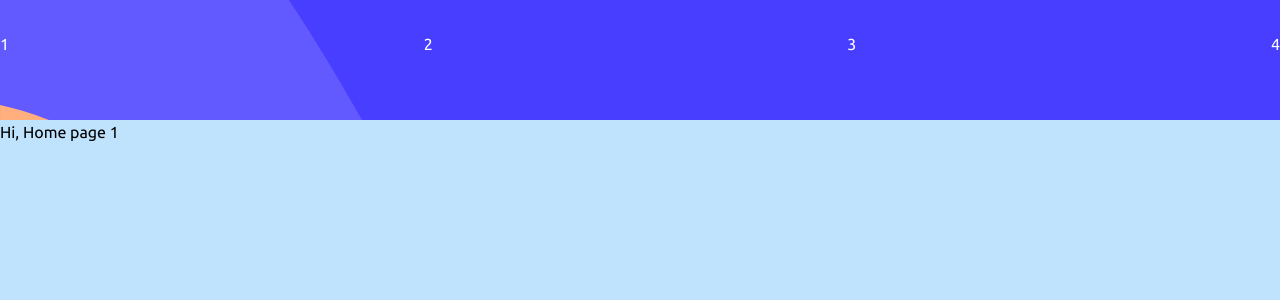
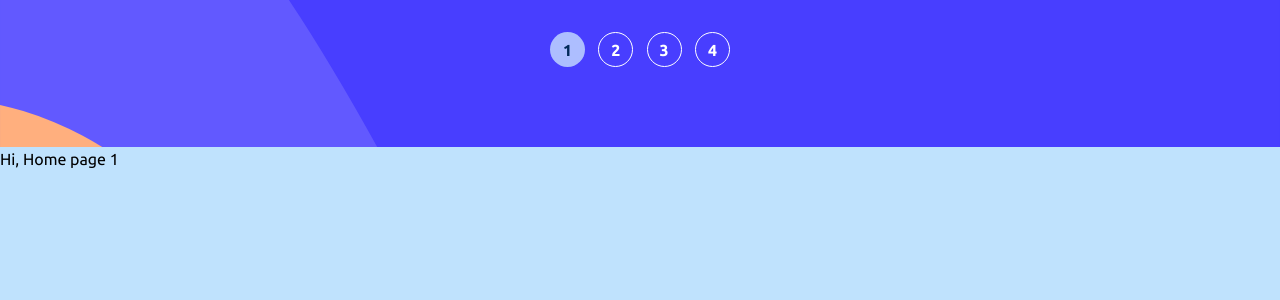
Before and after one commit to sodiqsanusi/multi-step-form, a Next.js app: page / in a window 1280 px wide. Shown: the top 300 px of the page. Built offline with nearby package versions, Linux system fonts and the light colour scheme.

Commit message:
Did the progress checker section, bit of functionality included

```diff
--- a/components/stageProgress/stageProgress.js
+++ b/components/stageProgress/stageProgress.js
@@ -1,32 +1,37 @@
 import styles from './stageProgress.module.css';
+import { useContext } from 'react'
+import { globalContext } from '../../globalContext';
 
 const StageProgress = () => {
+
+  let {stage} = useContext(globalContext)
+
   return (
     <section className={styles.container}>
       <ul className={styles.progressList}>
         <li>
-          <div className={`${styles.progressListNum}`}>1</div>
+          <div className={styles.progressListNum} id={`active1${stage}`}>1</div>
           <div className={styles.progressListExp}>
             <p>step 1</p>
             <p>your info</p>
           </div>
         </li>
         <li>
-          <div className={`${styles.progressListNum}`}>2</div>
+          <div className={styles.progressListNum} id={`active2${stage}`}>2</div>
           <div className={styles.progressListExp}>
             <p>step 2</p>
             <p>select plan</p>
           </div>
         </li>
         <li>
-          <div className={`${styles.progressListNum}`}>3</div>
+          <div className={styles.progressListNum} id={`active3${stage}`}>3</div>
           <div className={styles.progressListExp}>
             <p>step 3</p>
             <p>add-ons</p>
           </div>
         </li>
         <li>
-          <div className={`${styles.progressListNum}`}>4</div>
+          <div className={styles.progressListNum} id={`active4${stage}`}>4</div>
           <div className={styles.progressListExp}>
             <p>step 4</p>
             <p>summary</p>
--- a/components/stageProgress/stageProgress.module.css
+++ b/components/stageProgress/stageProgress.module.css
@@ -1,7 +1,7 @@
 .container{
   width: 100%;
   padding: 2em 0;
-  padding-bottom: 4em;
+  padding-bottom: 5em;
   background-color: var(--purplishBlue);
   background-image: url('/images/bg-sidebar-mobile.svg');
   background-position: top center;
@@ -15,9 +15,21 @@
   display: flex;
   align-items: center;
   justify-content: space-between;
+  width: 80%;
+  max-width: 180px;
+  margin: 0 auto;
 }
 .progressListNum{
+  display: flex;
+  align-items: center;
+  justify-content: center;
   color: var(--white);
+  background-color: transparent;
+  border: 1px solid var(--white);
+  border-radius: 50%;
+  width: 35px;
+  height: 35px;
+  font-weight: 700;
 }
 .progressListExp{
   display: none;
--- a/styles/globals.css
+++ b/styles/globals.css
@@ -38,3 +38,8 @@ p, h1, h2, h3, h4, h5, h6 {
 #root, #__next {
   isolation: isolate;
 }
+#active11, #active22, #active33, #active44{
+  background-color: var(--pastelBlue);
+  color: var(--marineBlue);
+  border: none;
+}
```
